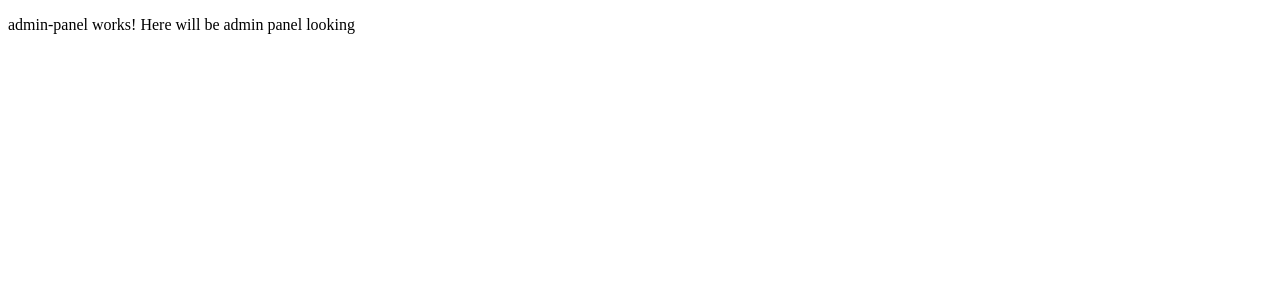
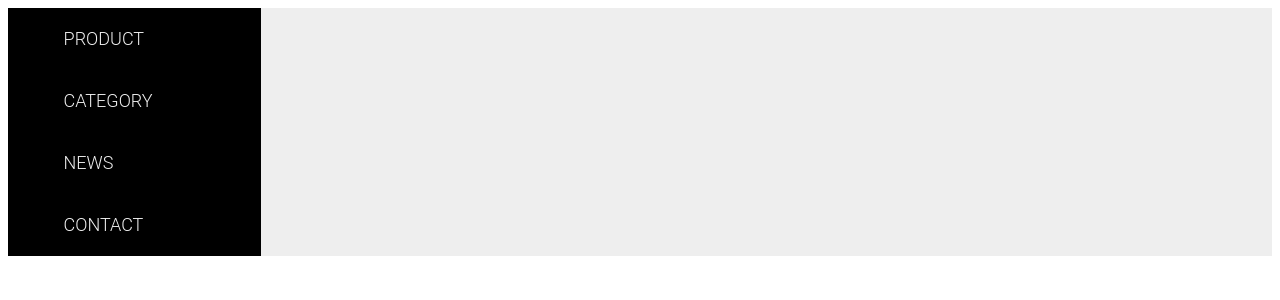
Before and after one commit to bilegjargal/onlinecatalog, an Angular app in the folder ecatalog/: page /admin/panel in a window 1280 px wide. Shown: the top 300 px of the page. Built offline with nearby package versions, Linux system fonts and the light colour scheme.

Commit message:
admin panel editing

```diff
--- a/ecatalog/src/app/components/admin-panel/admin-panel.component.html
+++ b/ecatalog/src/app/components/admin-panel/admin-panel.component.html
@@ -1,4 +1,11 @@
-<p>
-  admin-panel works!
-  Here will be admin panel looking
-</p>
+<link href="https://fonts.googleapis.com/css?family=Roboto:300" rel="stylesheet">
+<div class="container">
+  <div class="navbar">
+    <ul>
+      <li>Product</li>
+      <li>Category</li>
+      <li>News</li>
+      <li>Contact</li>
+    </ul>
+  </div>
+</div>
--- a/ecatalog/src/app/components/admin-panel/admin-panel.component.ts
+++ b/ecatalog/src/app/components/admin-panel/admin-panel.component.ts
@@ -1,9 +1,9 @@
 import { Component, OnInit } from '@angular/core';
-
 @Component({
   selector: 'app-admin-panel',
   templateUrl: './admin-panel.component.html',
-  styles: []
+  styleUrls: ['./admin_panel.css']
+
 })
 export class AdminPanelComponent implements OnInit {
 
--- /dev/null
+++ b/ecatalog/src/app/components/admin-panel/admin_panel.css
@@ -0,0 +1,27 @@
+*{
+  margin: 0px;
+  padding: 0px;
+  font-family: 'Roboto Light', sans-serif;
+}
+.container{
+  display: flex;
+  margin:auto;
+  background-color: #eeeeee;
+}
+.navbar{
+  width: 20%;
+}
+ul{
+  background: #000000;
+  color: #eeeeee;
+  text-transform: uppercase;
+  list-style-type: none;
+  margin: 0px;
+  font-size: 18px;
+  text-align: start;
+  padding: 0px 0px 0px 20%;
+}
+li{
+  padding: 20px 5px;
+  border-bottom: 1px black solid;
+}
```
